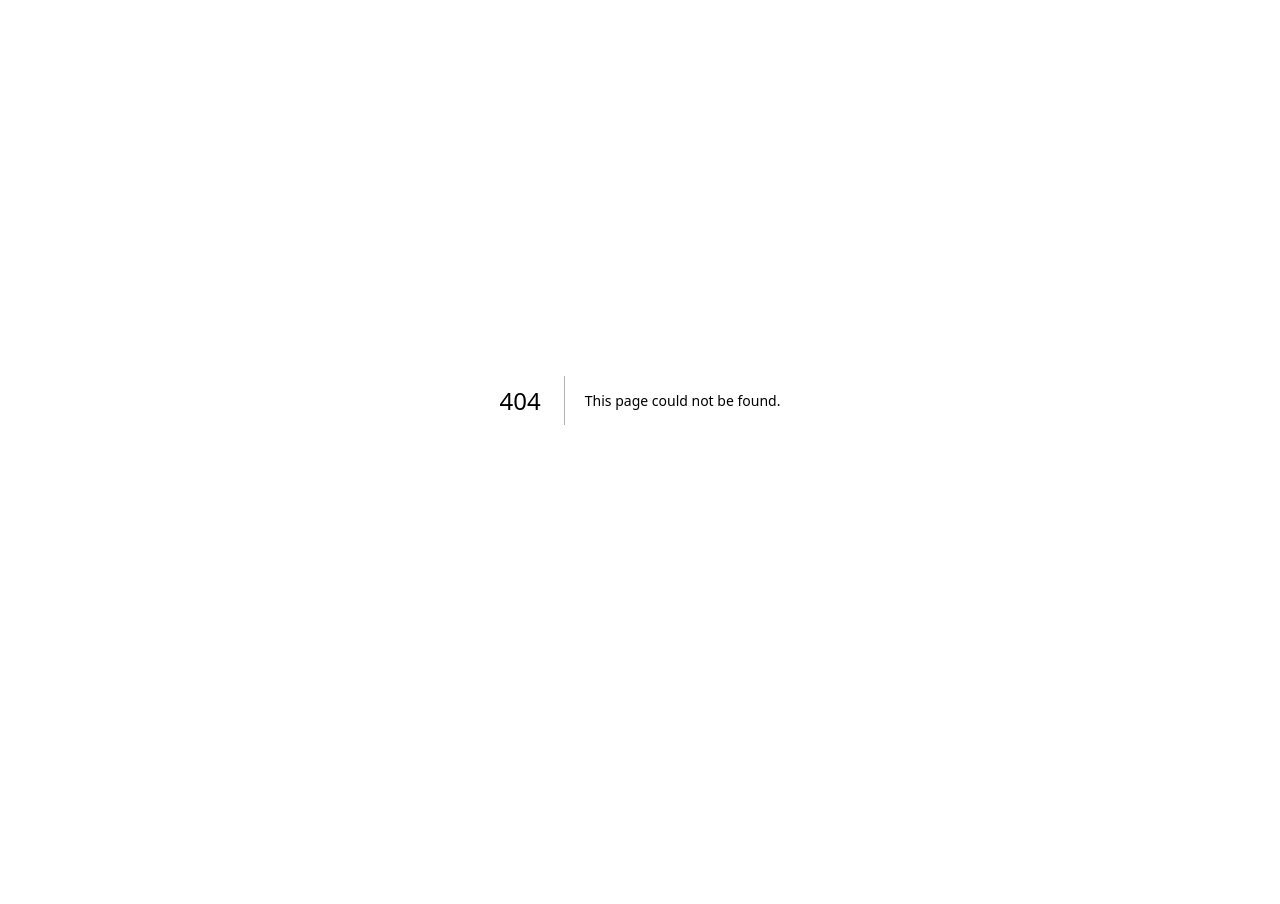
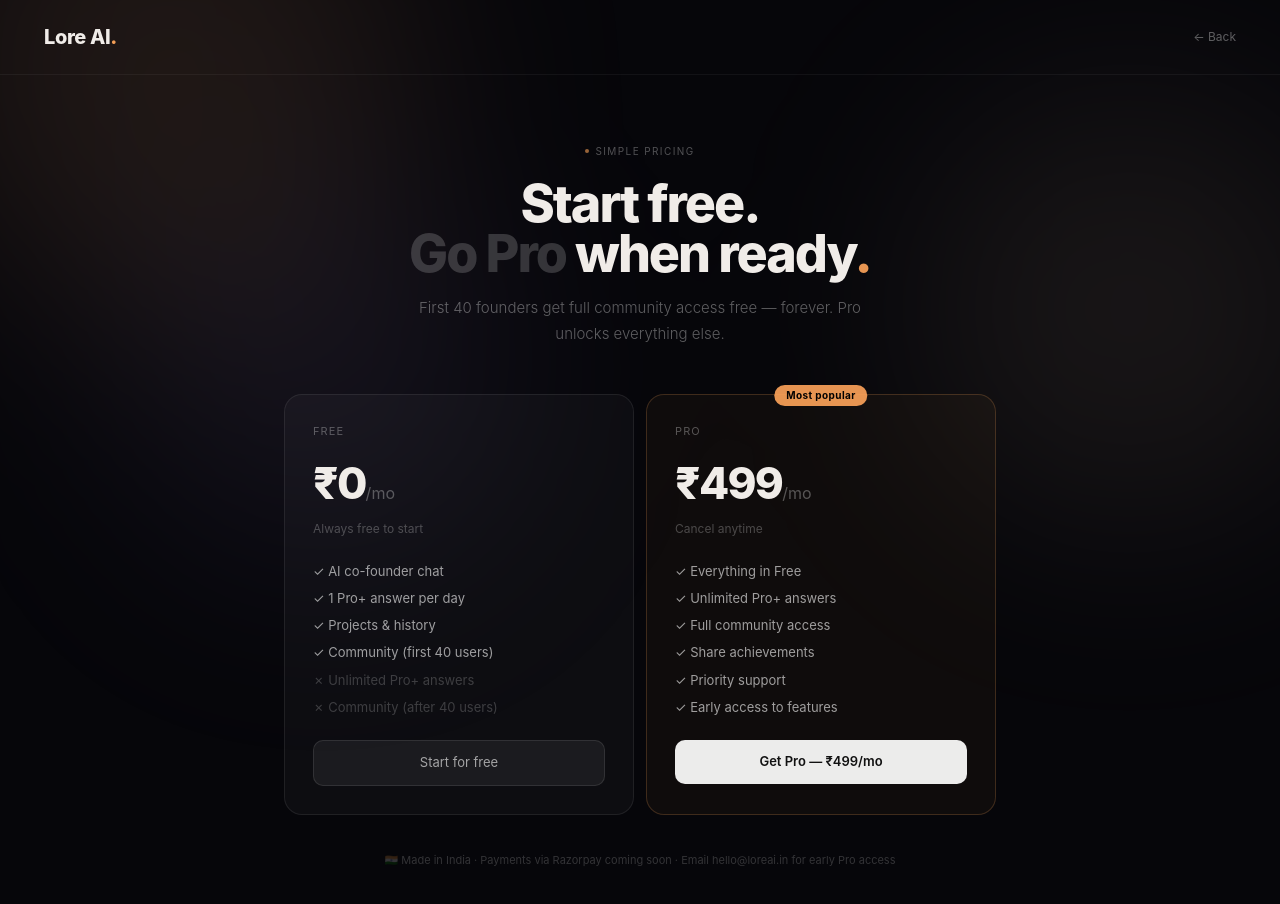
Before and after one commit to tejanoosh06-cloud/forge, a Next.js app: page /pricing in a window 1280 px wide. Before the commit this address had no page. Shown: the top 904 px of the page. Before the commit the page ends 800 px from the top, so only its background shows below. Built offline with nearby package versions, Linux system fonts and the light colour scheme.

Commit message:
Add pricing page with free/pro plans

```diff
--- /dev/null
+++ b/app/pricing/page.js
@@ -0,0 +1,119 @@
+"use client";
+import { useRouter } from "next/navigation";
+
+export default function PricingPage() {
+  const router = useRouter();
+
+  return (
+    <div className="root">
+      <div className="orbs"><div className="o1"/><div className="o2"/><div className="o3"/></div>
+
+      <nav className="nav">
+        <button onClick={() => router.push("/")} className="logo">Lore AI<span className="logo-dot">.</span></button>
+        <button onClick={() => router.push("/")} className="back-btn">← Back</button>
+      </nav>
+
+      <div className="body">
+        <div className="eyebrow"><div className="dot"/>Simple pricing</div>
+        <h1 className="h1">Start free.<br /><span className="dim">Go Pro</span> when ready<span className="accent">.</span></h1>
+        <p className="sub">First 40 founders get full community access free — forever. Pro unlocks everything else.</p>
+
+        <div className="cards">
+          {/* Free */}
+          <div className="card">
+            <div className="card-top">
+              <div className="plan-name">Free</div>
+              <div className="plan-price">₹0<span className="plan-per">/mo</span></div>
+              <div className="plan-sub">Always free to start</div>
+            </div>
+            <div className="features">
+              <div className="feat feat-yes">✓ AI co-founder chat</div>
+              <div className="feat feat-yes">✓ 1 Pro+ answer per day</div>
+              <div className="feat feat-yes">✓ Projects & history</div>
+              <div className="feat feat-yes">✓ Community (first 40 users)</div>
+              <div className="feat feat-no">✗ Unlimited Pro+ answers</div>
+              <div className="feat feat-no">✗ Community (after 40 users)</div>
+            </div>
+            <button onClick={() => router.push("/")} className="btn-free">Start for free</button>
+          </div>
+
+          {/* Pro */}
+          <div className="card card-pro">
+            <div className="card-badge">Most popular</div>
+            <div className="card-top">
+              <div className="plan-name">Pro</div>
+              <div className="plan-price">₹499<span className="plan-per">/mo</span></div>
+              <div className="plan-sub">Cancel anytime</div>
+            </div>
+            <div className="features">
+              <div className="feat feat-yes">✓ Everything in Free</div>
+              <div className="feat feat-yes">✓ Unlimited Pro+ answers</div>
+              <div className="feat feat-yes">✓ Full community access</div>
+              <div className="feat feat-yes">✓ Share achievements</div>
+              <div className="feat feat-yes">✓ Priority support</div>
+              <div className="feat feat-yes">✓ Early access to features</div>
+            </div>
+            <button className="btn-pro" onClick={() => alert("Payment coming soon! Email us at hello@loreai.in to get Pro access.")}>
+              Get Pro — ₹499/mo
+            </button>
+          </div>
+        </div>
+
+        <p className="fine">🇮🇳 Made in India · Payments via Razorpay coming soon · Email hello@loreai.in for early Pro access</p>
+      </div>
+
+      <style>{`
+        *{box-sizing:border-box;margin:0;padding:0}
+        body{background:#06060a}
+        .root{background:#06060a;color:#fff;font-family:'DM Sans',-apple-system,sans-serif;min-height:100vh;position:relative;overflow-x:hidden}
+        .orbs{position:fixed;inset:0;pointer-events:none;filter:blur(110px);z-index:0}
+        .o1{position:absolute;width:500px;height:500px;border-radius:50%;background:rgba(255,180,120,0.1);top:-200px;left:-100px;animation:f1 22s ease-in-out infinite}
+        .o2{position:absolute;width:400px;height:400px;border-radius:50%;background:rgba(180,155,230,0.08);top:20%;left:10%;animation:f2 28s ease-in-out infinite}
+        .o3{position:absolute;width:440px;height:440px;border-radius:50%;background:rgba(255,210,180,0.08);top:10%;right:-80px;animation:f3 24s ease-in-out infinite}
+        @keyframes f1{0%,100%{transform:translate(0,0)}50%{transform:translate(28px,18px)}}
+        @keyframes f2{0%,100%{transform:translate(0,0)}50%{transform:translate(-18px,32px)}}
+        @keyframes f3{0%,100%{transform:translate(0,0)}50%{transform:translate(-25px,20px)}}
+
+        .nav{position:relative;z-index:20;display:flex;align-items:center;justify-content:space-between;padding:22px 44px;border-bottom:0.5px solid rgba(255,255,255,0.05)}
+        .logo{font-weight:800;font-size:20px;letter-spacing:-0.02em;color:#f0ece8;background:none;border:none;cursor:pointer}
+        .logo-dot{color:rgba(255,165,90,0.95)}
+        .back-btn{font-size:12px;color:rgba(255,255,255,0.35);background:none;border:none;cursor:pointer;transition:color 0.2s}
+        .back-btn:hover{color:rgba(255,255,255,0.7)}
+
+        .body{position:relative;z-index:10;padding:60px 44px;max-width:800px;margin:0 auto;text-align:center}
+        .eyebrow{display:inline-flex;align-items:center;gap:6px;font-size:10px;letter-spacing:0.14em;color:rgba(255,255,255,0.3);text-transform:uppercase;margin-bottom:20px}
+        .dot{width:4px;height:4px;border-radius:50%;background:rgba(255,165,90,0.9);animation:dp 2.5s ease-in-out infinite}
+        @keyframes dp{0%,100%{opacity:0.5}50%{opacity:1}}
+        .h1{font-weight:800;font-size:clamp(36px,5vw,52px);line-height:0.97;letter-spacing:-0.04em;color:#f0ece8;margin-bottom:16px}
+        .dim{color:rgba(255,255,255,0.18)}
+        .accent{color:rgba(255,165,90,0.9)}
+        .sub{font-size:15px;color:rgba(255,255,255,0.35);line-height:1.7;max-width:460px;margin:0 auto 48px;font-weight:300}
+
+        .cards{display:grid;grid-template-columns:1fr 1fr;gap:12px;margin-bottom:36px;text-align:left}
+        .card{background:rgba(255,255,255,0.03);border:0.5px solid rgba(255,255,255,0.08);border-radius:18px;padding:28px;position:relative}
+        .card-pro{background:rgba(255,165,90,0.04);border-color:rgba(255,165,90,0.2)}
+        .card-badge{position:absolute;top:-10px;left:50%;transform:translateX(-50%);background:rgba(255,165,90,0.9);color:#000;font-size:10px;font-weight:700;padding:3px 12px;border-radius:100px;letter-spacing:0.04em;white-space:nowrap}
+        .card-top{margin-bottom:24px}
+        .plan-name{font-size:11px;letter-spacing:0.1em;text-transform:uppercase;color:rgba(255,255,255,0.3);margin-bottom:10px}
+        .plan-price{font-weight:800;font-size:44px;letter-spacing:-0.04em;color:#f0ece8}
+        .plan-per{font-size:16px;color:rgba(255,255,255,0.3);font-weight:400;letter-spacing:0}
+        .plan-sub{font-size:12px;color:rgba(255,255,255,0.25);margin-top:4px}
+        .features{margin-bottom:24px;display:flex;flex-direction:column;gap:9px}
+        .feat{font-size:13px;line-height:1.4}
+        .feat-yes{color:rgba(255,255,255,0.6)}
+        .feat-no{color:rgba(255,255,255,0.2)}
+        .btn-free{width:100%;padding:12px;border-radius:10px;font-size:13px;background:rgba(255,255,255,0.06);border:0.5px solid rgba(255,255,255,0.1);color:rgba(255,255,255,0.6);cursor:pointer;font-family:inherit;transition:all 0.2s}
+        .btn-free:hover{background:rgba(255,255,255,0.1);color:rgba(255,255,255,0.85)}
+        .btn-pro{width:100%;padding:12px;border-radius:10px;font-size:13px;font-weight:600;background:rgba(255,255,255,0.92);color:#111;border:none;cursor:pointer;font-family:inherit;transition:all 0.2s}
+        .btn-pro:hover{background:#fff;transform:translateY(-1px)}
+        .fine{font-size:11px;color:rgba(255,255,255,0.18);line-height:1.7}
+
+        @media(max-width:600px){
+          .nav{padding:18px 20px}
+          .body{padding:40px 20px}
+          .cards{grid-template-columns:1fr}
+        }
+      `}</style>
+    </div>
+  );
+}
```
